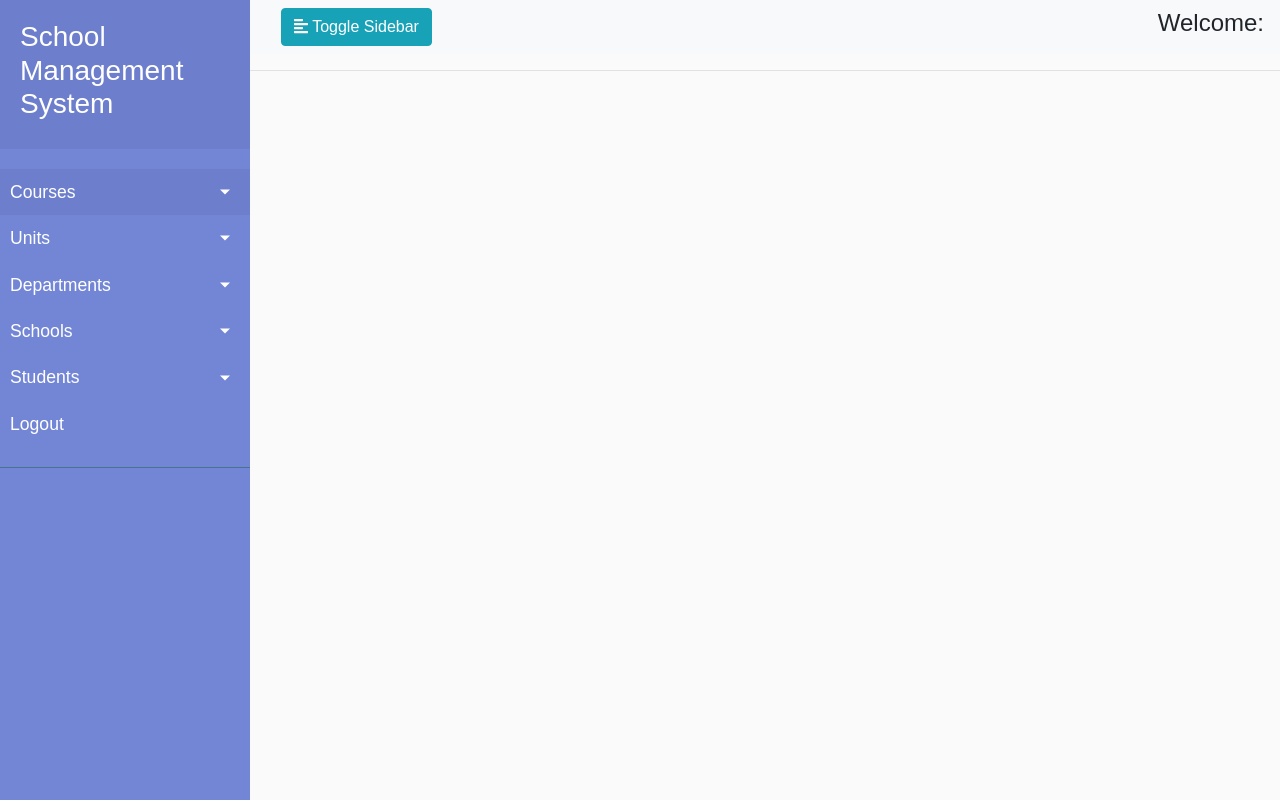
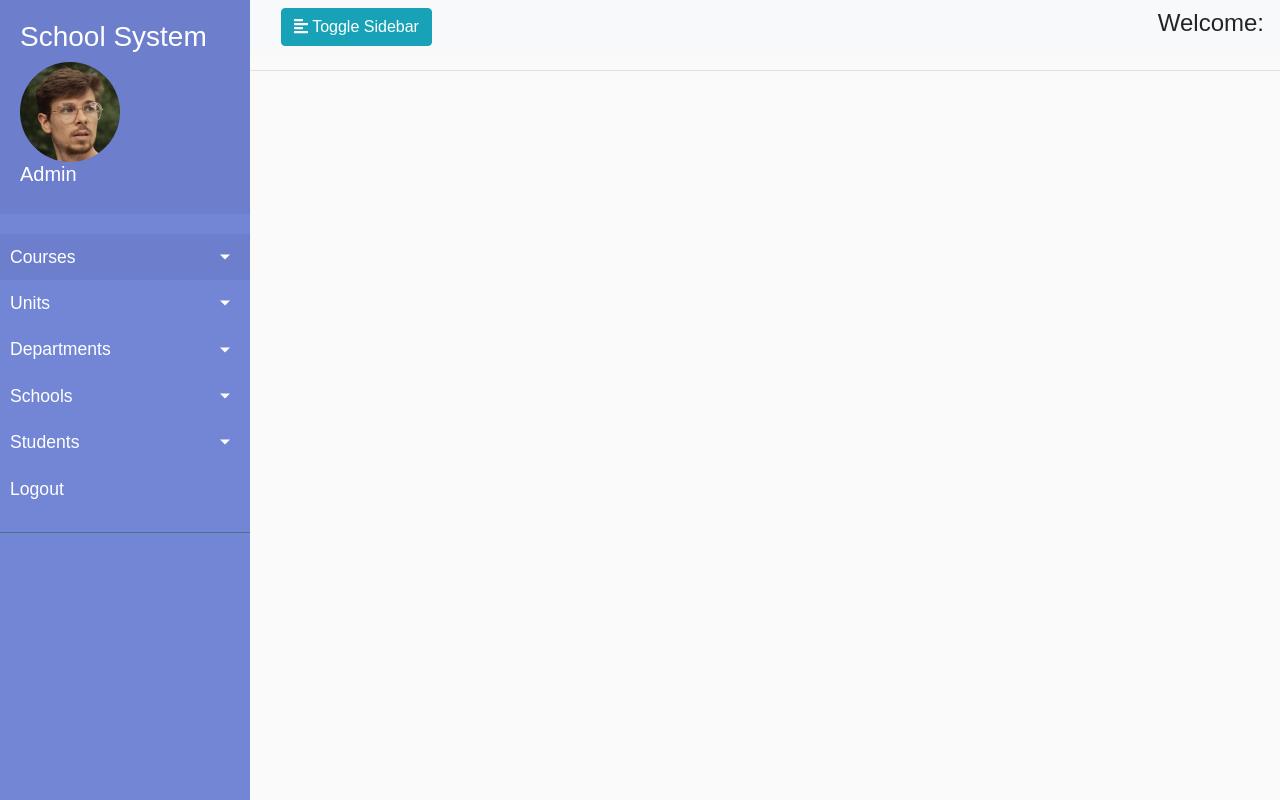
Before and after one commit to ealpha072/Student-Management-System, a PHP site: page /dashboard.php in a window 1280 px wide. Run offline with PHP 8.4, Linux system fonts and the light colour scheme; some libraries are stand-ins or nearby versions.

Commit message:
Admin image added to html page

```diff
--- a/admin/dashboard.php
+++ b/admin/dashboard.php
@@ -6,7 +6,9 @@
     <!-- Sidebar -->
     <nav id="sidebar">
             <div class="sidebar-header">
-                <h3>School Management System</h3>
+                <h3>School System</h3>
+                <img src="images/avatar.png" alt="">
+                <h5>Admin</h5>
             </div>
 
             <!--dashboard items-->
```
Also changed, not shown: admin/images/avatar.png (added).
